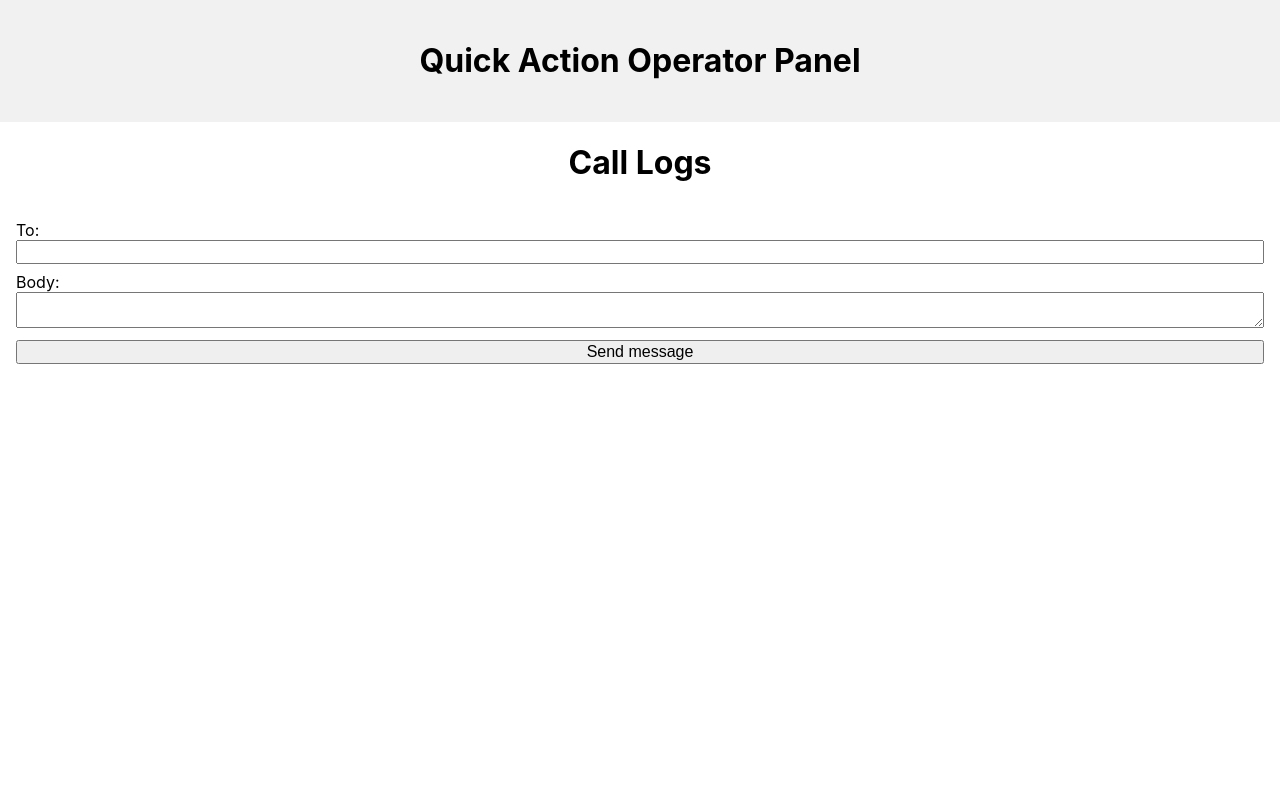
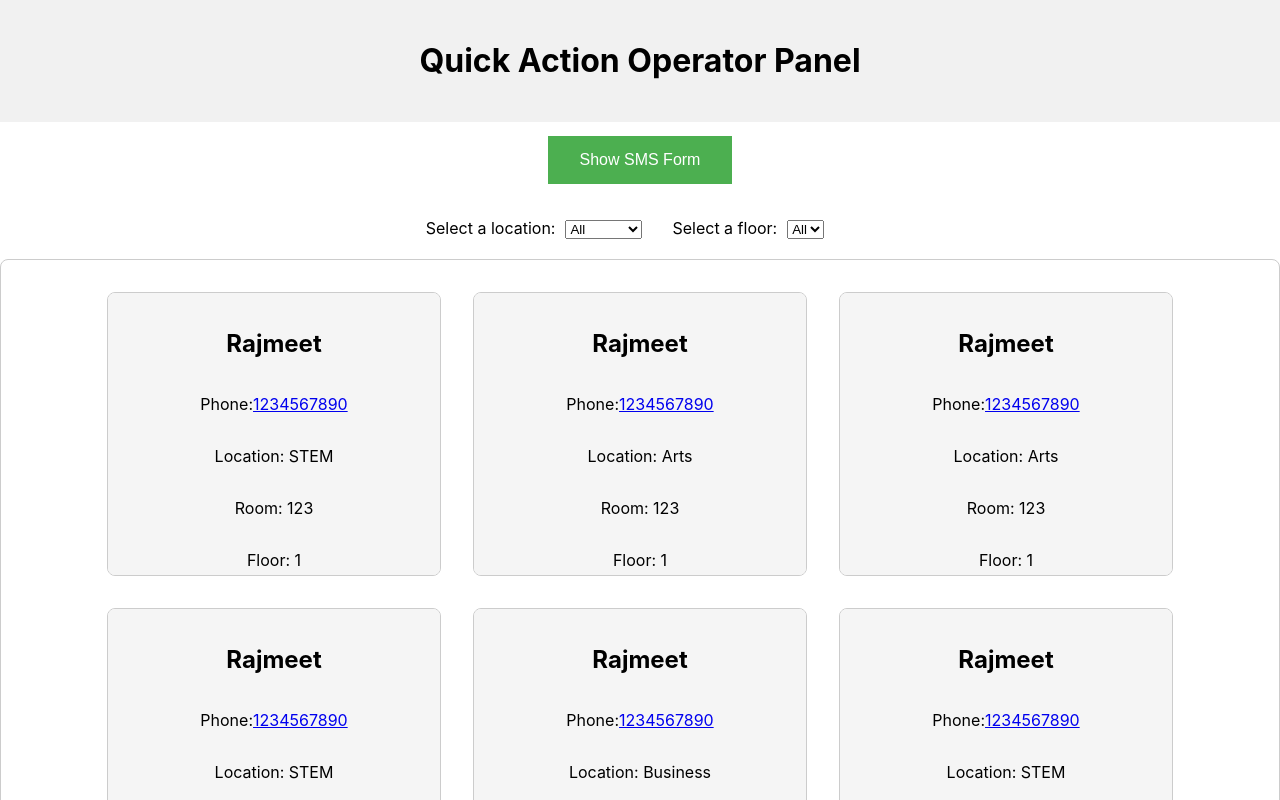
Before and after one commit to amantham20/QuickAction-Operator, a React (Create React App) app: page / in a window 1280 px wide. Shown: the top 800 px of the page. Built offline with nearby package versions, Linux system fonts and the light colour scheme.

Commit message:
Added switch components

```diff
--- a/src/Components/DisplayData.css
+++ b/src/Components/DisplayData.css
@@ -25,3 +25,15 @@
 .person-container:hover {
     background-color: #e0e0e0;
 }
+
+.filter-container {
+    gap: 1.5em;
+    margin: 20px;
+    margin-bottom: 20px;
+}
+
+.filter select{
+
+    margin-right: 30px;
+    margin-left: 10px;
+}
--- a/src/Components/DisplayData.js
+++ b/src/Components/DisplayData.js
@@ -7,11 +7,12 @@ const DisplayData = ({ data }) => {
   const [selectedFloor, setSelectedFloor] = useState('');
 
   // make the filterdata filter location and floor
-  const filteredData = selectedLocation && selectedFloor ? data.filter(person => person.location === selectedLocation && person.floor == selectedFloor) : data;
+  const filteredData = selectedLocation && selectedFloor ? data.filter(person => person.location === selectedLocation && person.floor === selectedFloor) : data;
 
   return (
-    <div className="data-container">
+    <>
       <div className='filter-container'>
+        <div className='filter'>
           <label htmlFor="location">Select a location:</label>
           <select id="location" value={selectedLocation} onChange={e => setSelectedLocation(e.target.value)}>
             <option value="">All</option>
@@ -19,6 +20,7 @@ const DisplayData = ({ data }) => {
             <option value="Business">Business</option>
             <option value="Arts">Arts</option>
           </select>
+
           <label htmlFor="floor">Select a floor:</label>
           <select id="floor" value={selectedFloor} onChange={e => setSelectedFloor(e.target.value)}>
               <option value="">All</option>
@@ -27,10 +29,12 @@ const DisplayData = ({ data }) => {
               <option value="3">3</option>
           </select>
           </div>
+      </div>
+    <div className="data-container">
       {filteredData.map((person, index) => (
         <div key={index} className="person-container">
           <h2>{person.name}</h2>
-          <p>Phone: {person.phone}</p>
+          <p>Phone:<a href="tel:{+1person.phone}">{person.phone}</a></p>
           <p>Location: {person.location}</p>
           <p>Room: {person.room}</p>
           <p>Floor: {person.floor}</p>
@@ -39,6 +43,7 @@ const DisplayData = ({ data }) => {
         </div>
       ))}
     </div>
+    </>
   );
 };
 
--- a/src/Components/SMSForm.css
+++ b/src/Components/SMSForm.css
@@ -1,22 +1,29 @@
 .sms-form {
-    text-align: left;
-    padding: 1em;
+  text-align: center;
+  padding: 4em;
 }
+
 .sms-form label {
   display: block;
+  font-size: 1.2em;
+  text-align: left;
 }
 .sms-form input,
 .sms-form textarea {
   font-size: 1em;
   width: 100%;
-    box-sizing: border-box;
+  padding: 1em;
+  border: 1px solid #ccc;
+  border-radius: 0.5em;
+
 }
 .sms-form div {
   margin-bottom: 0.5em;
 }
 .sms-form button {
   font-size: 1em;
-    width: 100%;
+  width: 30%;
+
 }
 .sms-form.error {
   outline: 2px solid #f00;
--- /dev/null
+++ b/src/Home.css
@@ -0,0 +1,19 @@
+.nav-bar {
+    padding: 10px;
+    display: flex;
+    justify-content: center;
+    align-items: center;
+}
+
+button {
+    background-color: #4CAF50;
+    border: none;
+    color: white;
+    padding: 15px 32px;
+    text-align: center;
+    text-decoration: none;
+    display: inline-block;
+    font-size: 16px;
+    margin: 4px 2px;
+    cursor: pointer;
+}
--- a/src/Home.js
+++ b/src/Home.js
@@ -2,6 +2,8 @@
 import React from 'react';
 import DisplayData from './Components/DisplayData';
 import SMSForm from './Components/SMSForm';
+import { useState } from 'react';
+import './Home.css';
 
 const data = [
     {
@@ -72,12 +74,20 @@ const data = [
 ];
 
 const Home = () => {
+    const [showDisplayData, setShowDisplayData] = useState(true);
+
+    const toggleDisplayData = () => {
+        setShowDisplayData(!showDisplayData);
+    }
+
     return (
         <div className='Home'>
-            <h1>Call Logs</h1>
-            {/* display the data here from the database */}
-            {/* <DisplayData data={data} /> */}
-            <SMSForm />
+            <nav className='nav-bar'>
+                <button onClick={toggleDisplayData}>
+                    {showDisplayData ? 'Show SMS Form' : 'Show Call Logs'}
+                </button>
+            </nav>
+            {showDisplayData ? <DisplayData data={data}/> : <SMSForm />}
         </div>
     );
     }
```
Also changed, not shown: src/const.js (+48 -4 lines). Lines whose indentation alone changed are shown as unchanged.
